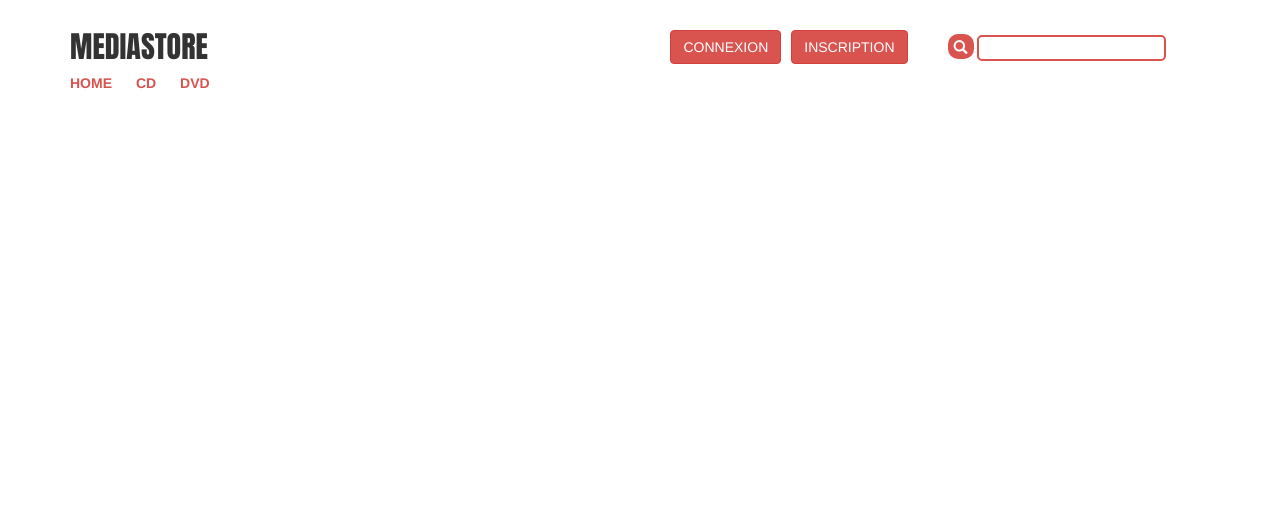
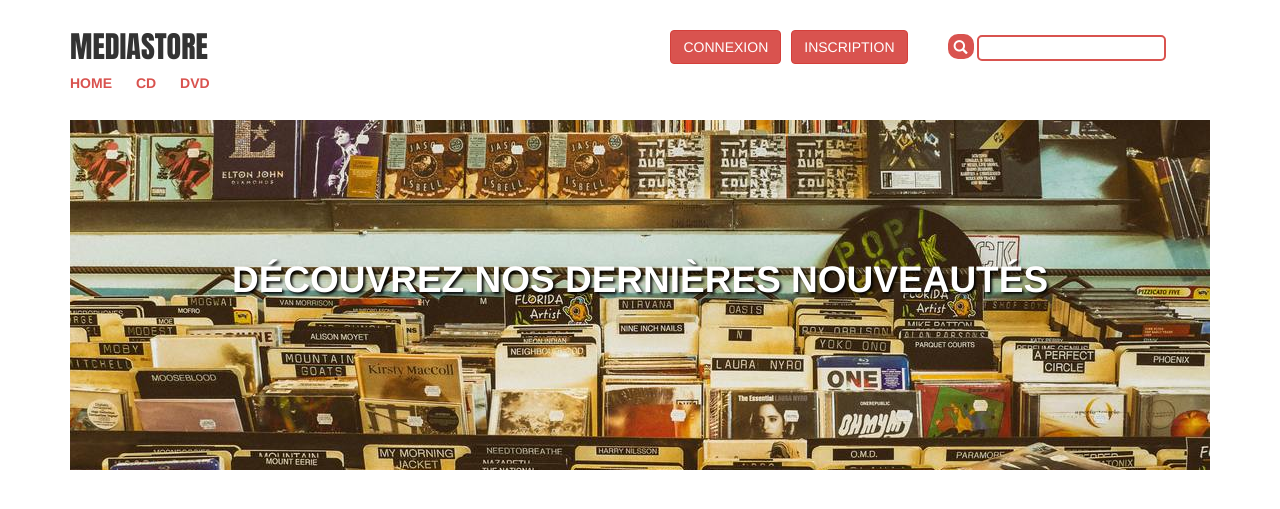
Before and after one commit to EvanEdenschool/Etudedecas, a PHP site: page / in a window 1280 px wide. Shown: the top 509 px of the page. Run offline with PHP 8.4, Linux system fonts and the light colour scheme.

Commit message:
Banniere nouveautes

```diff
--- a/src/index.php
+++ b/src/index.php
@@ -18,5 +18,8 @@ require "core.php";
           <?php
             include ("views/header.php");
           ?>
+          <?php
+            include ("views/nouveautes.php");
+          ?>
   </body>
 </html>
--- a/src/style.css
+++ b/src/style.css
@@ -43,3 +43,26 @@ a:hover {
     background-color: #000000;
     height: 200px;
 }
+
+
+
+
+/* NOUVEAUTES */
+
+.nouveautes {
+    min-height: 350px;
+    height: auto;
+    background-color: #000000;
+    background-image: url(img/cd.jpg);
+    background-repeat: no-repeat;
+    background-position: center;
+}
+h1 {
+    color: #FFFFFF;
+    font-size: 3.7rem;
+    text-transform: uppercase;
+    text-align: center;
+    font-weight: bold;
+    padding-top: 120px;
+    text-shadow: 2px 2px 3px #000000;
+}
--- /dev/null
+++ b/src/views/nouveautes.php
@@ -0,0 +1,5 @@
+<div class="container">
+    <div class="col-md-12 nouveautes">
+        <h1>Découvrez nos dernières nouveautés</h1>
+    </div>
+</div>
```
Also changed, not shown: src/img/brett-jordan-bjG3hOb4LOY-unsplash.jpg (added), src/img/cd.jpg (added), 1 other file.
